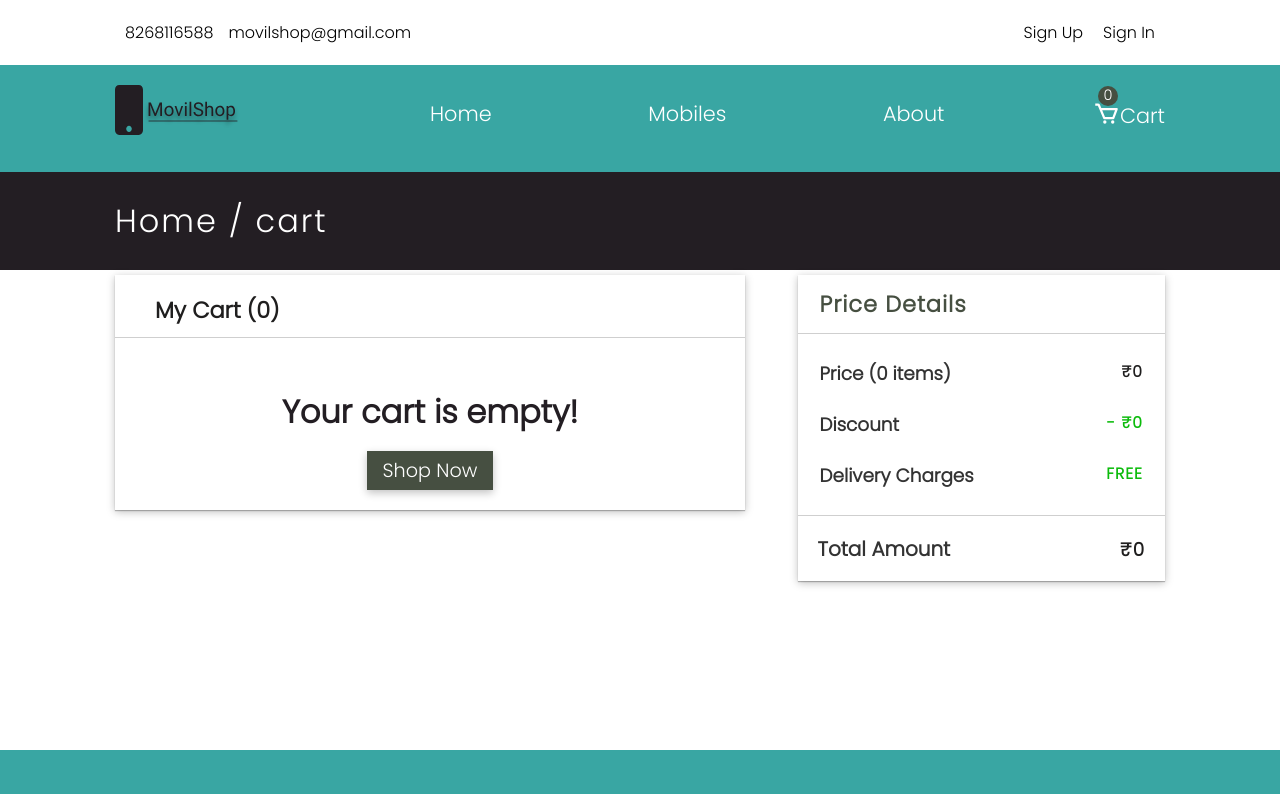
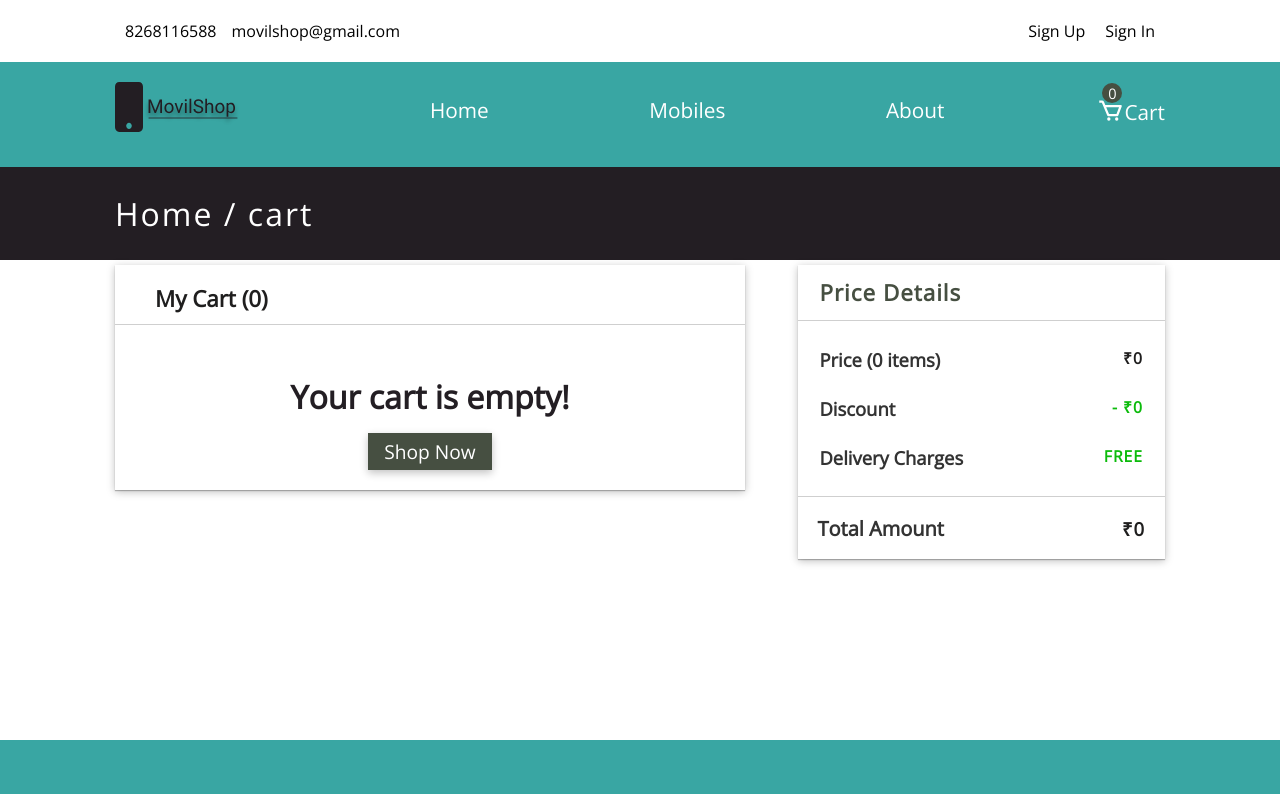
Before and after one commit to ddepu11/movil_shop_cient_side_react, a React (Create React App) app: page /cart in a window 1280 px wide. Shown: the top 794 px of the page. Built offline with nearby package versions, Linux system fonts and the light colour scheme; no server answers.

Commit message:
refactor: change font to open sans

```diff
--- a/src/components/CircleLoader.jsx
+++ b/src/components/CircleLoader.jsx
@@ -4,7 +4,7 @@
 import PropType from 'prop-types';
 
 const spinTransition = {
-  loop: Infinity,
+  repeat: Infinity,
   ease: 'linear',
   duration: 1,
 };
--- a/src/index.css
+++ b/src/index.css
@@ -1,4 +1,4 @@
-@import url('https://fonts.googleapis.com/css2?family=Poppins:wght@300&display=swap');
+@import url('https://fonts.googleapis.com/css2?family=Open+Sans:wght@300;400&display=swap');
 
 :root {
   --primary-color: #39a6a3;
@@ -29,7 +29,7 @@
   margin: 0;
   padding: 0;
   box-sizing: border-box;
-  font-family: 'Poppins', sans-serif;
+  font-family: 'Open Sans', sans-serif;
 }
 
 body {
```
